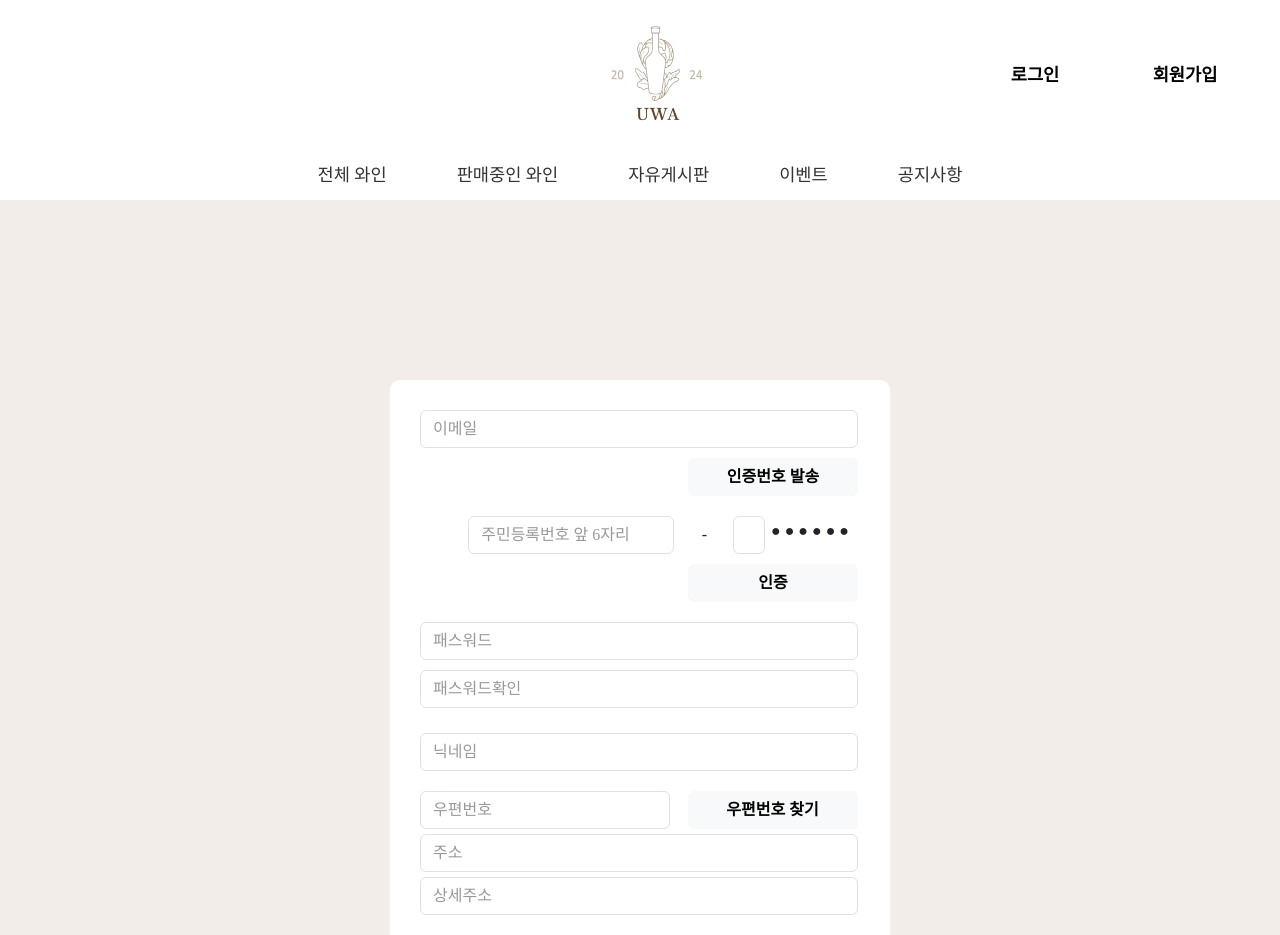
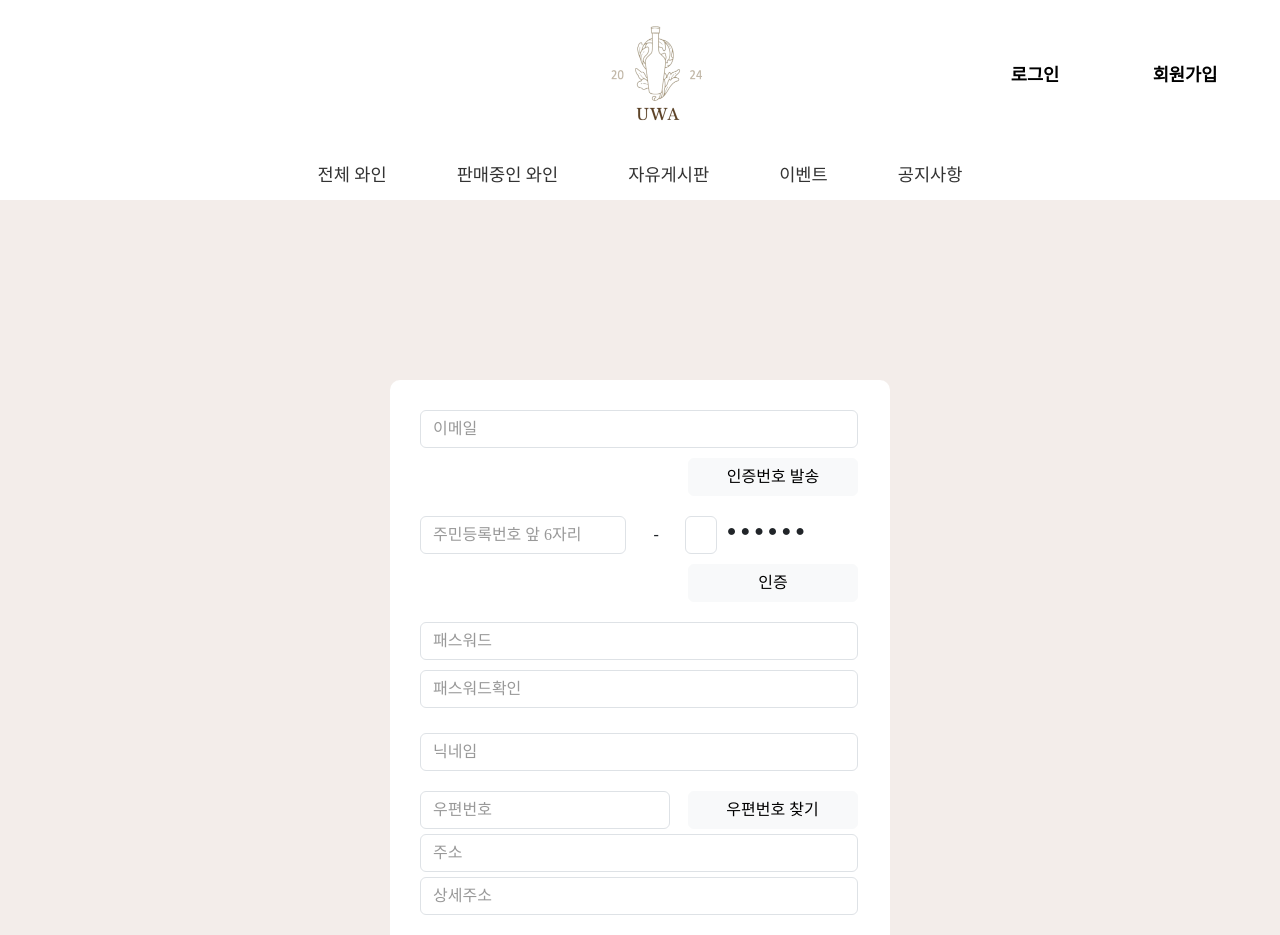
Before and after one commit to mongchongguri/UWA, a React (Create React App) app in the folder uswine/src/main/uswinefront/: page /join in a window 1280 px wide. Shown: the top 935 px of the page. Built offline with nearby package versions, Linux system fonts and the light colour scheme; a web font is replaced by a local one.

Commit message:
회원가입 css및 href변경

```diff
--- a/uswine/src/main/uswinefront/src/css/join/join.css
+++ b/uswine/src/main/uswinefront/src/css/join/join.css
@@ -49,6 +49,10 @@
   #numCheck::placeholder{
     color: #999;
   }
+  #numInputButton{
+    display: flex;
+    margin-right: auto;
+  }
 
   #frontResident{
     width: 205.5px;
@@ -61,7 +65,7 @@
   #backResident{
     width: 32px;
     margin-left: 26px;
-    margin-right: 6px;
+    margin-right: 10px;
   }
   #backResident::placeholder{
     color: #999;
@@ -137,27 +141,25 @@
   #openPopup{
     margin-left: 17.5px;
     width: 170px;
-    font-weight: 800;
   }
 
 
   #inputResidentBlock {
     display: flex;
     flex-direction: column; /* 수직 방향으로 정렬 */
-    align-items: flex-end; /* 아이템들을 오른쪽으로 정렬 */
+    align-items: flex-start; /* 아이템들을 오른쪽으로 정렬 */
     margin-bottom: 20px;
   }
   #checkEmailButton {
     width: 170px;
-    font-weight: 800;
-    margin-left: 40px;
+    margin-left: auto;
   }
 
   #checkResidentButton {
     margin-top: 10px; /* 버튼과 인풋박스 사이에 여백을 조절하는 부분 */
     width: 170px;
-    font-weight: 800;
     margin-right: 2px;
+    margin-left: auto;
   }
   #inputResident {
       display: flex;
@@ -184,14 +186,13 @@
 
   #JoinBtnBlock > button {
     width: 170px;
-    font-weight: 800;
   }
 
   #numCheckBlock{
+    width: 100%;
     display: flex;
     align-items: center;
     margin-top: 10px;
-    margin-left: 10px;
   }
   #numCheckButton{
     margin-left: 10px;
--- a/uswine/src/main/uswinefront/src/pages/user/JoinPage.jsx
+++ b/uswine/src/main/uswinefront/src/pages/user/JoinPage.jsx
@@ -84,9 +84,9 @@ export default function JoinPage(){
 
                         console.log('Server response:', response.data);
                         if(response.data === "join successful"){
-                            window.location.href='/LoginPage';
+                            window.location.href='/login';
                         }else{
-                            window.location.href='/JoinPage';
+                            window.location.href='/join';
                         }
                     } catch (error) {
                         console.error('Error:', error);
```
